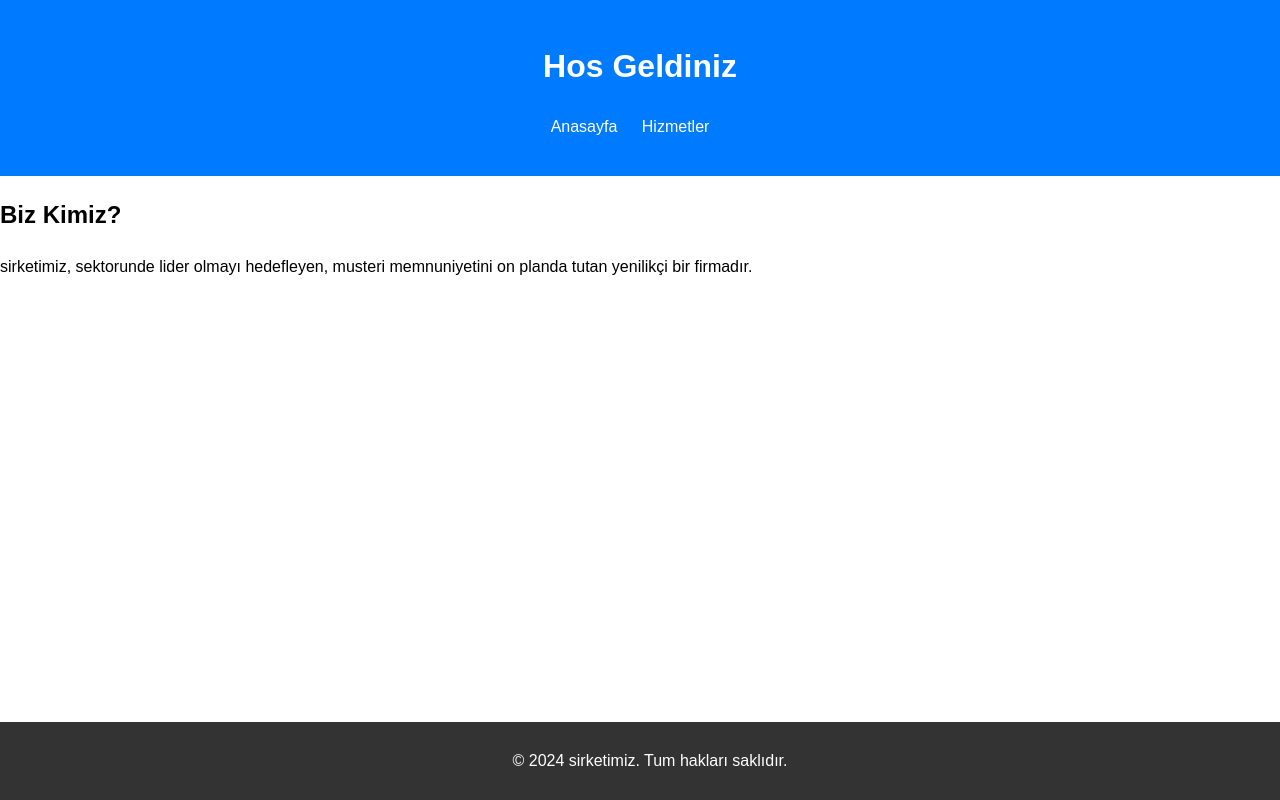
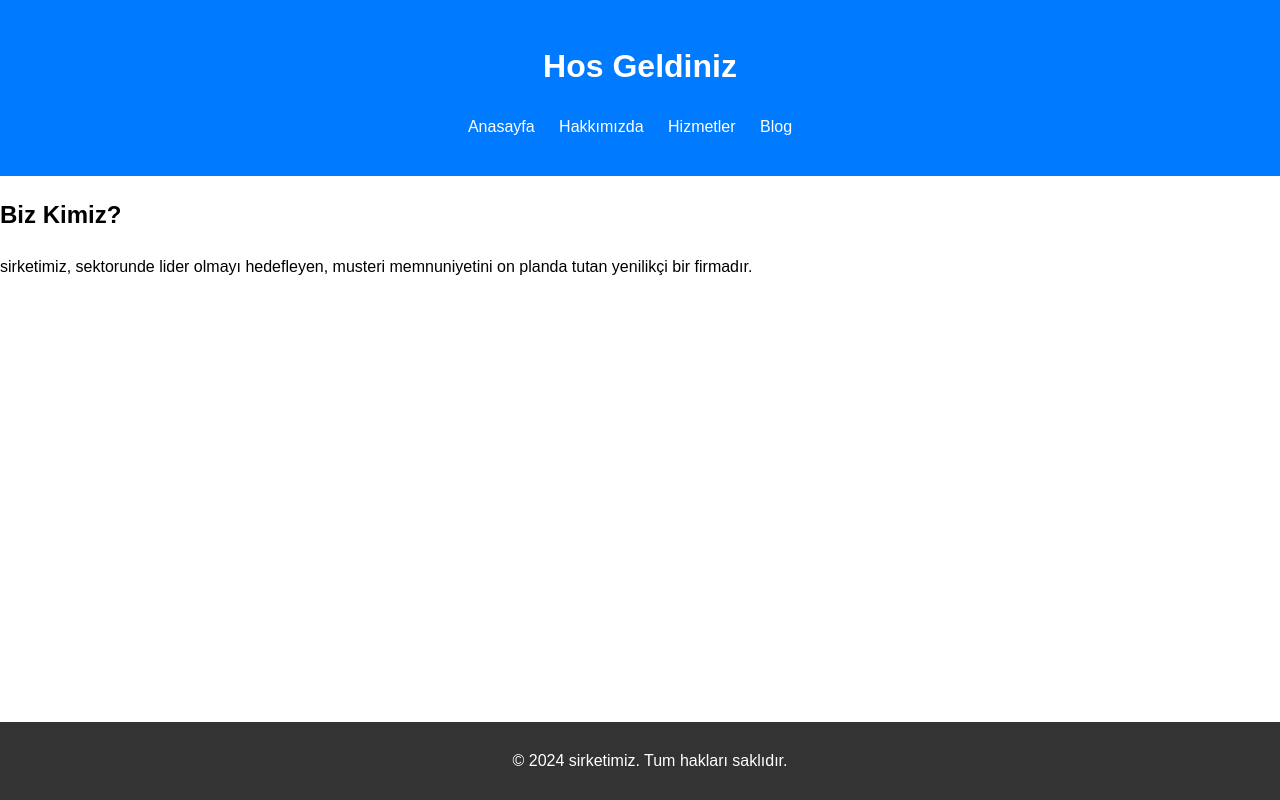
Before and after one commit to Temiralp/websitesi, a plain HTML site: page hizmetler.html.html in a window 1280 px wide. Drawn offline with Linux system fonts and the light colour scheme.

Commit message:
hizmetler düzeltildi

```diff
--- a/hizmetler.html.html
+++ b/hizmetler.html.html
@@ -12,7 +12,9 @@
         <nav>
             <ul>
                 <li><a href="index.html">Anasayfa</a></li>
+                <li><a href="hakkimizda.html">Hakkımızda</a></li>
                 <li><a href="Hizmetler.html">Hizmetler</a></li>
+                <li><a href="blog.html">Blog</a></li>
                 <!-- Diğer ba�lant�lar eklenebilir -->
             </ul>
         </nav>
```
